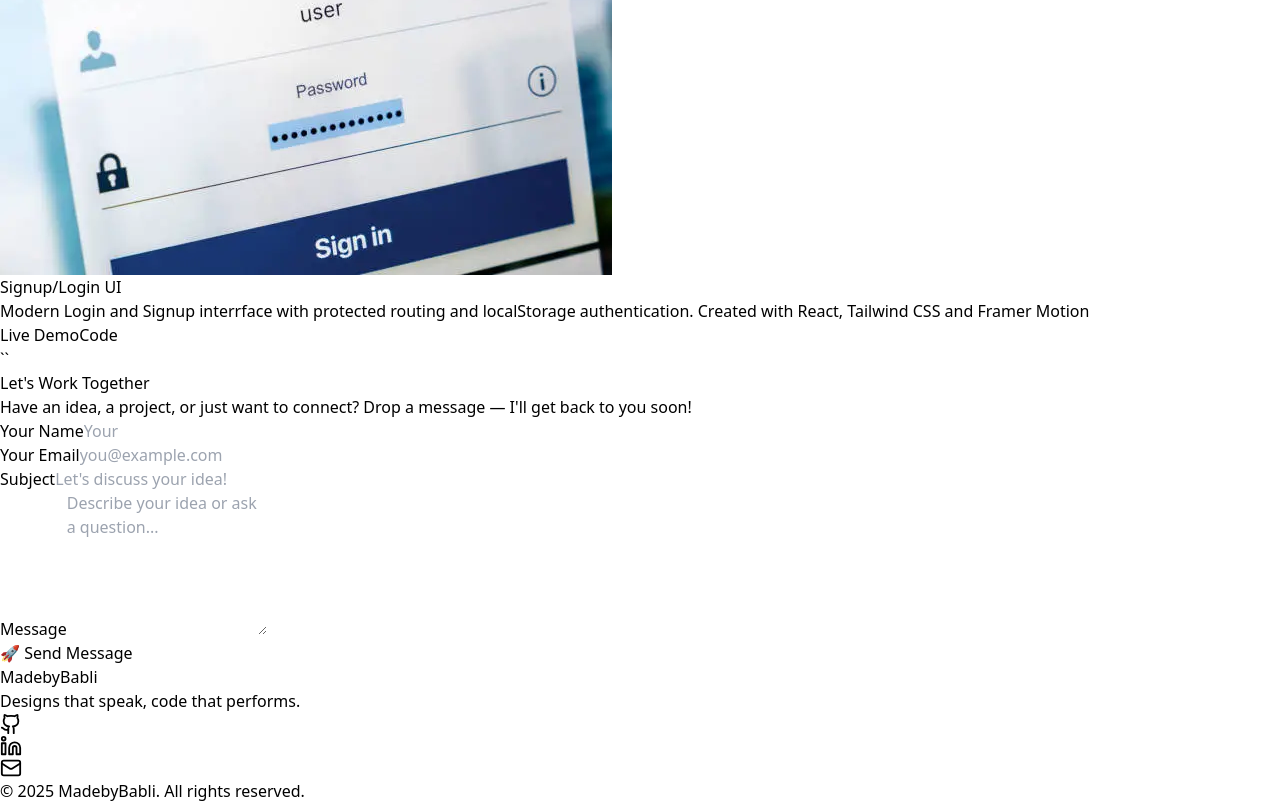
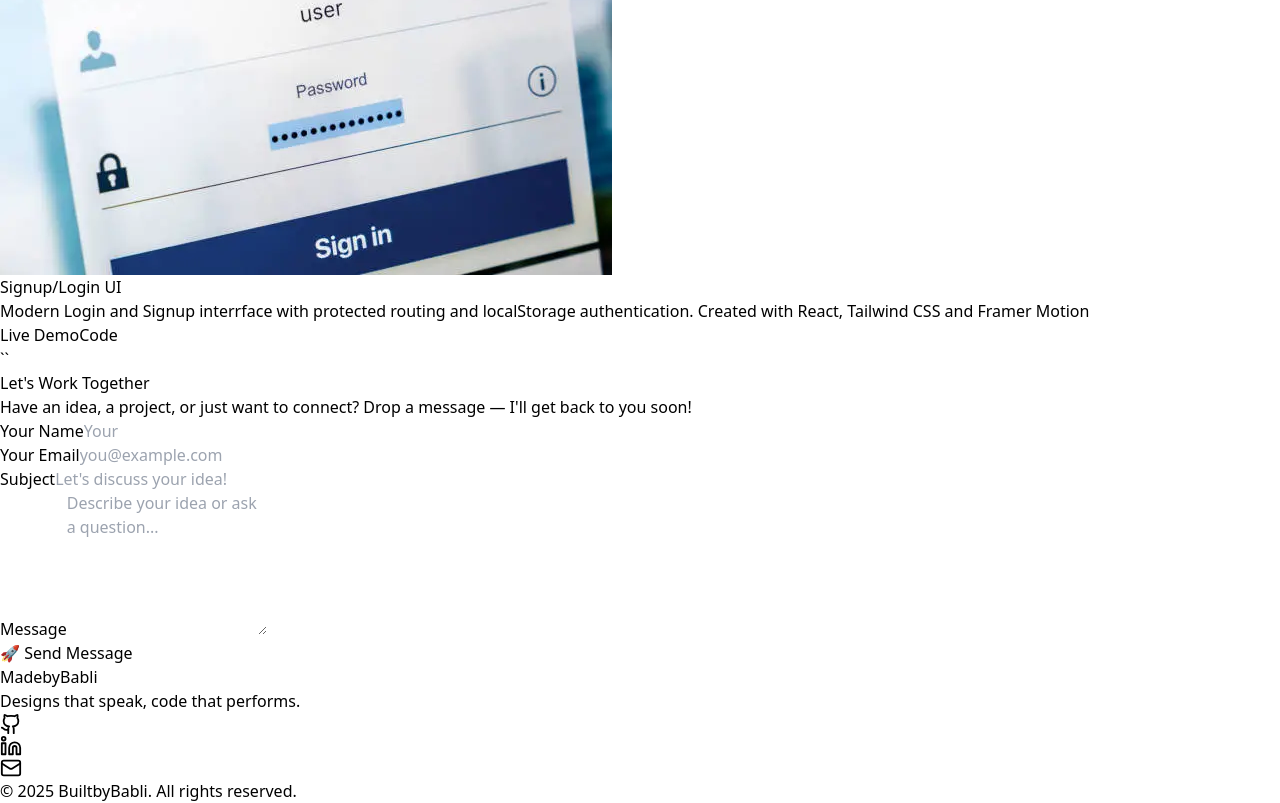
Before and after one commit to Madebydev-Babli/Portfolio, a React (Vite) app: page / in a window 1280 px wide. Shown: the part 3463-4266 px from the top of the page. Built offline with nearby package versions, Linux system fonts and the light colour scheme.

Commit message:
Update Contact.jsx

```diff
--- a/src/assets/components/Contact.jsx
+++ b/src/assets/components/Contact.jsx
@@ -131,7 +131,7 @@ const Contact = () => {
           </div>
 
           <div className="text-sm text-gray-500 text-center md:text-right">
-            © {new Date().getFullYear()} MadebyBabli. All rights reserved.
+            © {new Date().getFullYear()} BuiltbyBabli. All rights reserved.
           </div>
         </motion.div>
       </footer>
```
